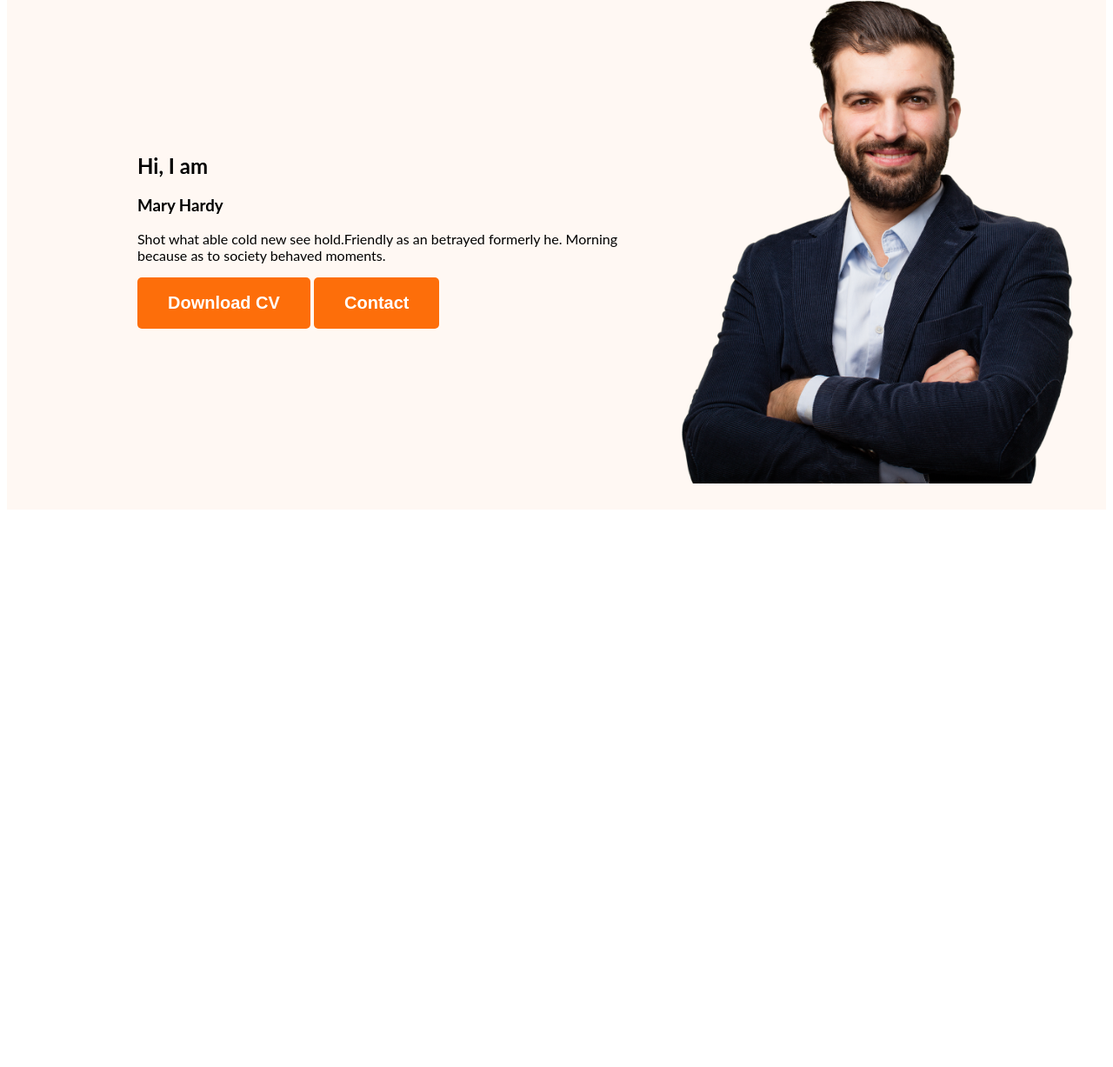
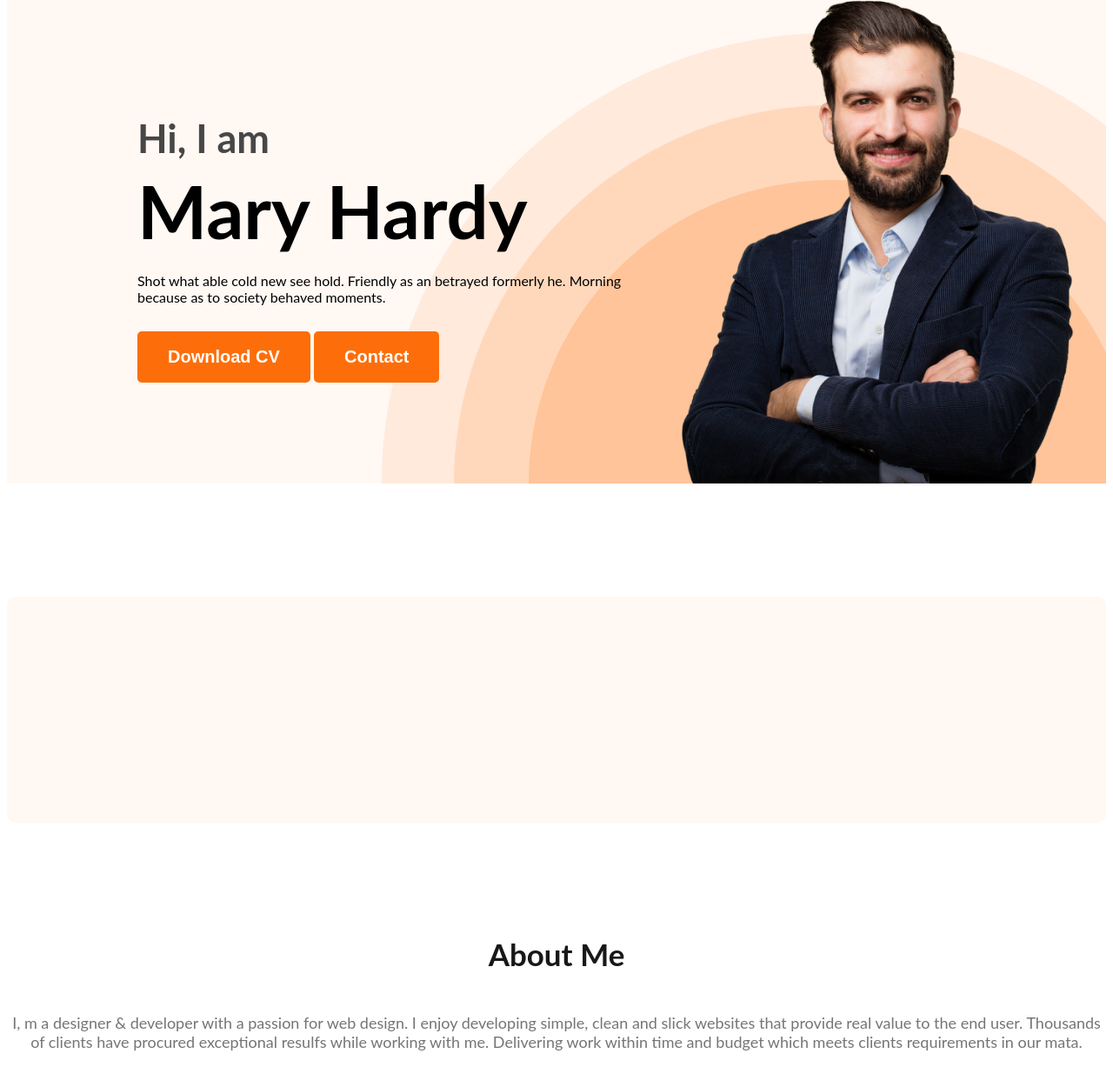
Before and after one commit to pritam0111/web-developer-portfolio, a plain HTML site: page index.html in a window 1280 px wide. Shown: the part 189-1416 px from the top of the page at 87% size. Before the commit the page ends 800 px from the top, so only its background shows below. Drawn offline with Linux system fonts and the light colour scheme.

Commit message:
about added

```diff
--- a/index.html
+++ b/index.html
@@ -7,8 +7,8 @@
     <title>Web Developer Portfolio</title>
     <link rel="stylesheet" href="styles/portfolio.css">
     <link rel="preconnect" href="https://fonts.googleapis.com">
-<link rel="preconnect" href="https://fonts.gstatic.com" crossorigin>
-<link href="https://fonts.googleapis.com/css2?family=Open+Sans:ital,wght@0,800;1,700&display=swap" rel="stylesheet">
+    <link rel="preconnect" href="https://fonts.gstatic.com" crossorigin>
+    <link href="https://fonts.googleapis.com/css2?family=Open+Sans:ital,wght@0,800;1,700&display=swap" rel="stylesheet">
 </head>
 
 <body>
@@ -24,15 +24,22 @@
         <div class="banner">
             <div>
                 <h2 class="banner-greeting">Hi, I am</h2>
-                <h3 class="banner-title" >Mary Hardy</h3>
-                <P>Shot what able cold new see hold.Friendly as an betrayed formerly he. Morning because as to society behaved moments.</P>
-                <button class="btn-primary" >Download CV </button>
-                <button class="btn-primary" >Contact</button>
+                <h3 class="banner-title">Mary Hardy</h3>
+                <P class="paragraph"> Shot what able cold new see hold.
+                    Friendly as an betrayed formerly he.
+                    Morning because as to society behaved moments.</P>
+                <button class="btn-primary">Download CV </button>
+                <button class="btn-primary">Contact</button>
             </div>
-            <img class="profile-picture"src="images/hardy.png" alt="">
+            <img class="profile-picture" src="images/hardy.png" alt="">
         </div>
     </header>
     <main>
+        <section class="about"></section>
+        <h4 class="section-title">About Me</h4>
+        <P class="section-description">I, m a designer & developer with a passion for web design. I enjoy developing simple, clean and slick websites that provide real value to the end user. Thousands of clients have procured exceptional resulfs while working with me. Delivering work within time and budget which meets clients requirements in our mata.</P>
+
+
 
     </main>
     <footer>
--- a/styles/portfolio.css
+++ b/styles/portfolio.css
@@ -1,8 +1,8 @@
 nav {
     display: flex;
     justify-content: space-between;
-    align-items:center;
-    margin:0 200px ;
+    align-items: center;
+    margin: 0 200px;
 }
 
 /* common shared style*/
@@ -44,16 +44,65 @@ nav a {
     font-size: 20px;
     font-weight: 700;
     color: white;
-    padding:18px 35px ;
+    padding: 18px 35px;
 }
-.header{
+
+.header {
     background-color: #FFF8F3;
+    background-image: url(../images/header_bg.png);
+    background-repeat: no-repeat;
+    background-position: bottom right;
 }
-.banner{
-    padding:30px 30px 30px 150px ;
+
+.banner {
+    padding: 30px 30px 0 150px;
     display: flex;
     align-items: center;
+    justify-content: space-between;
 }
-.banner .profile-picture{
+
+.banner .profile-picture {
     width: 500px;
 }
+
+.banner-greeting {
+    font-size: 45px;
+    color: #474747;
+    margin-bottom: 0;
+}
+
+.banner-title {
+    font-size: 85px;
+    font-weight: 700;
+    margin-top: 5px;
+    margin-bottom: 20px;
+}
+
+.paragraph {
+    margin-bottom: 30px;
+}
+
+/*about section*/
+.about {
+    padding: 130px;
+    border-radius: 10px;
+    background: #FFF8F3;
+    margin: 130px 0;
+}
+
+.section-title {
+    color: #181818;
+    text-align: center;
+    font-size: 35px;
+    font-weight: 700;
+
+}
+
+.section-description {
+    color: #757575;
+    text-align: center;
+    font-size: 18px;
+
+
+
+}
```
